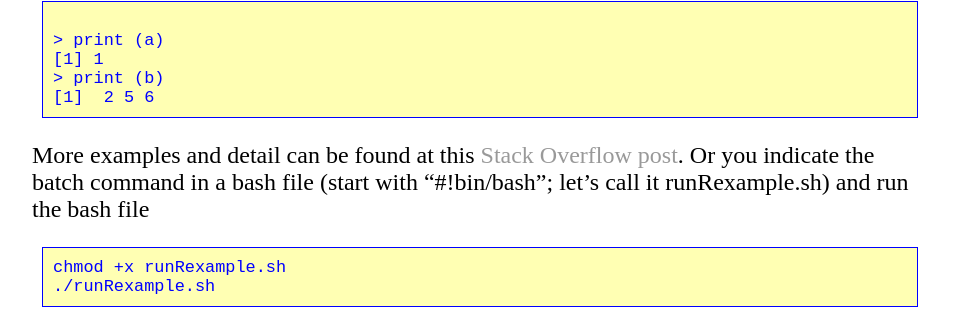
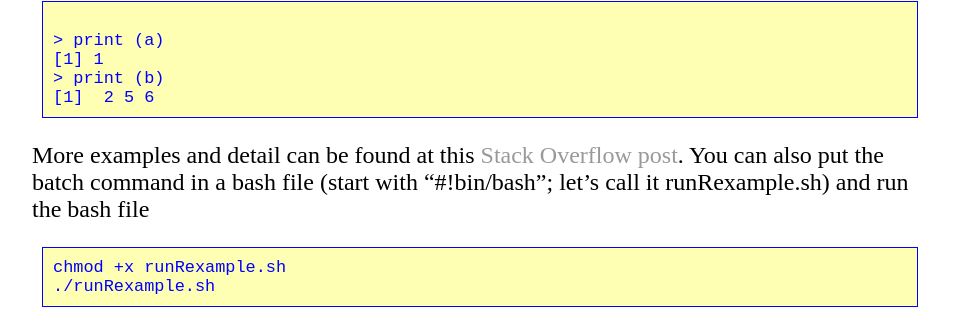
Before and after one commit to lybird300/lybird300.github.io, a Jekyll site: the page built from _posts/2015-10-27-R-Linux.md, in a window 1280 px wide and 900 px high, scrolled down 2137 px. Shown: the part 118-452 px from the top of the window, without its empty margins (160-1118 px from the left). Built offline with Jekyll 4.4.1, drawn with Linux system fonts in a browser that asks for light colours.

Commit message:
Update 2015-10-27-R-Linux.md

```diff
--- a/_posts/2015-10-27-R-Linux.md
+++ b/_posts/2015-10-27-R-Linux.md
@@ -56,7 +56,7 @@ Your output file test.out should have the following lines in it:
 [1]  2 5 6
 </code></pre>
 More examples and detail can be found at this <a href="http://stackoverflow.com/questions/14167178/passing-command-line-arguments-to-r-cmd-batch">Stack Overflow post</a>.
-Or you indicate the batch command in a bash file (start with "#!bin/bash"; let's call it runRexample.sh) and run the bash file
+You can also put the batch command in a bash file (start with "#!bin/bash"; let's call it runRexample.sh) and run the bash file
 <pre><code>chmod +x runRexample.sh
 ./runRexample.sh</code></pre>
 Since it may take a while for your R script to run, you can add an "&" in the end of your command to execute it in the background.
```
